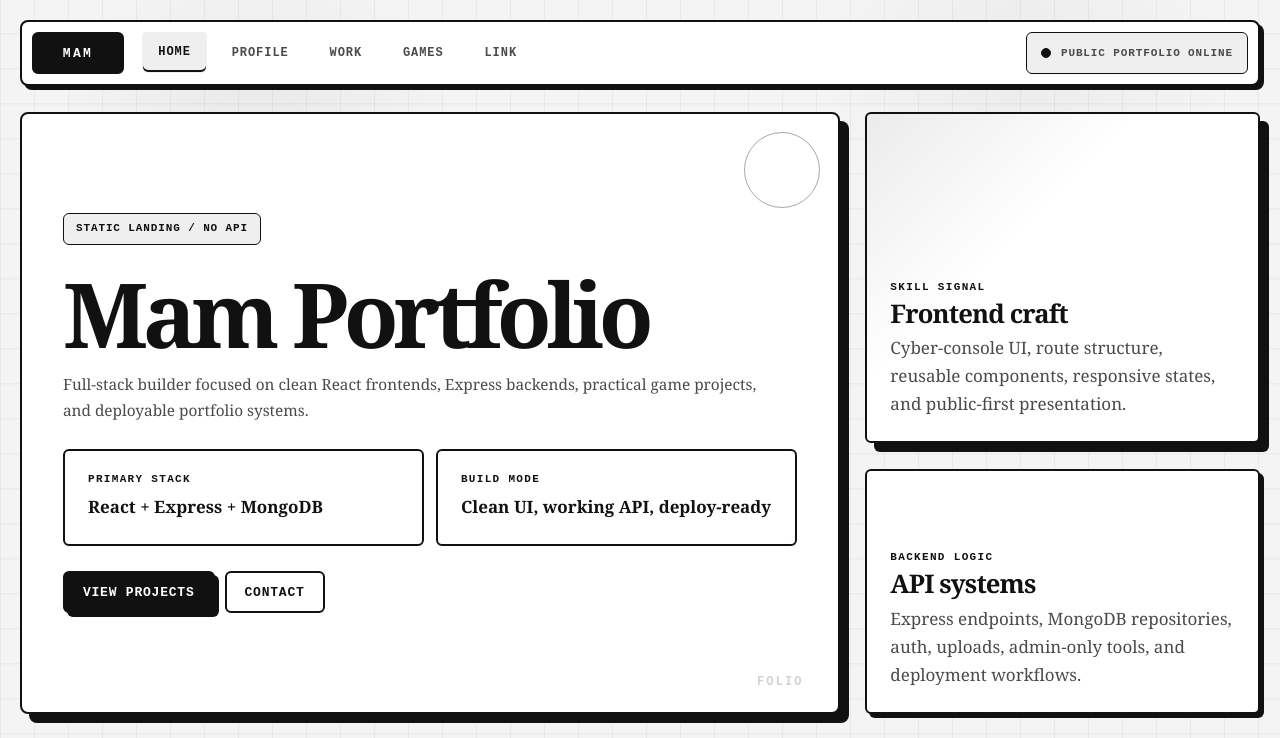
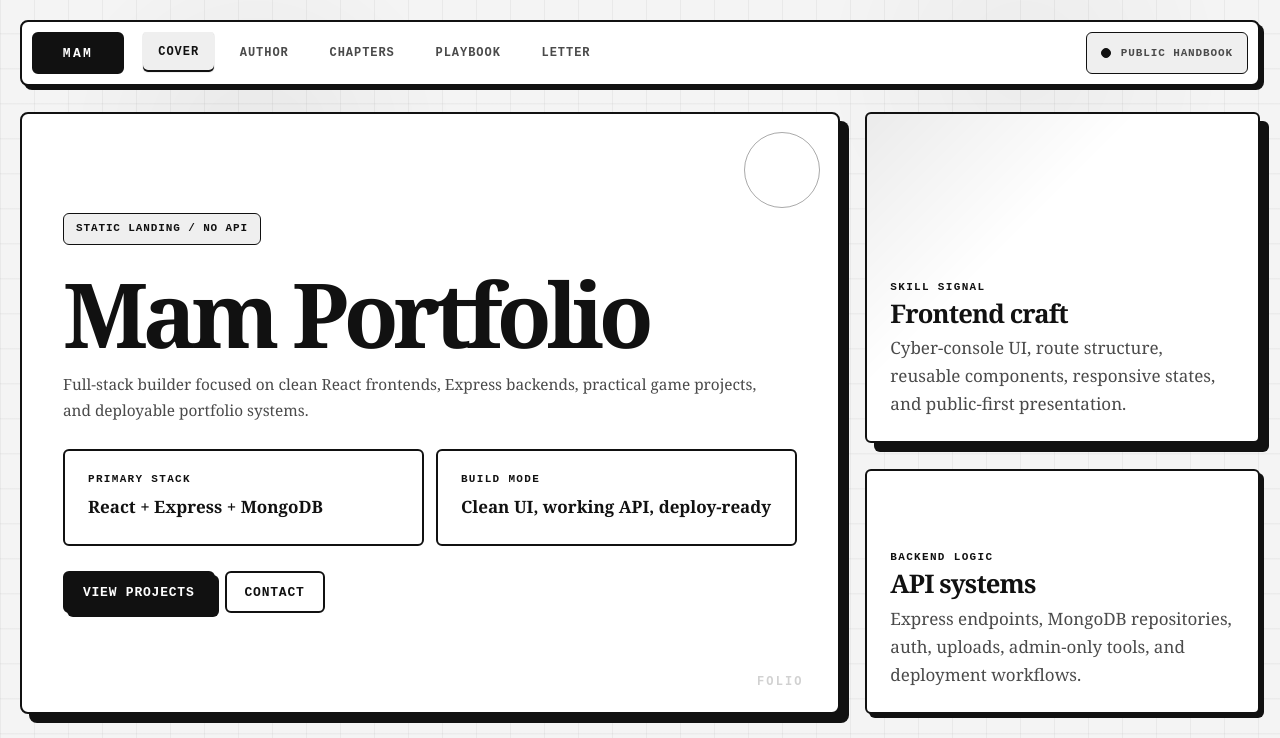
Before and after one commit to Mamduh5/mam-portfolio, a React (Vite) app: page / in a window 1280 px wide. Shown: the top 738 px of the page. Built offline with nearby package versions, Linux system fonts and the light colour scheme.

Commit message:
Rename public navigation to handbook sections

```diff
--- a/src/components/ConsoleShell.jsx
+++ b/src/components/ConsoleShell.jsx
@@ -1,11 +1,11 @@
 import { NavLink } from "react-router-dom"
 
 const navItems = [
-  { to: "/", label: "Home" },
-  { to: "/profile", label: "Profile" },
-  { to: "/projects", label: "Work" },
-  { to: "/games", label: "Games" },
-  { to: "/contact", label: "Link" }
+  { to: "/", label: "Cover" },
+  { to: "/profile", label: "Author" },
+  { to: "/projects", label: "Chapters" },
+  { to: "/games", label: "Playbook" },
+  { to: "/contact", label: "Letter" }
 ]
 
 function ConsoleShell({ children }) {
@@ -16,7 +16,7 @@ function ConsoleShell({ children }) {
           MAM
         </NavLink>
 
-        <nav className="console-nav" aria-label="Portfolio navigation">
+        <nav className="console-nav" aria-label="Portfolio table of contents">
           {navItems.map(item => (
             <NavLink
               key={item.to}
@@ -31,7 +31,7 @@ function ConsoleShell({ children }) {
 
         <div className="console-status-pill" aria-label="Portfolio status">
           <span className="status-light" />
-          <span>PUBLIC PORTFOLIO ONLINE</span>
+          <span>Public handbook</span>
         </div>
       </header>
 
```
